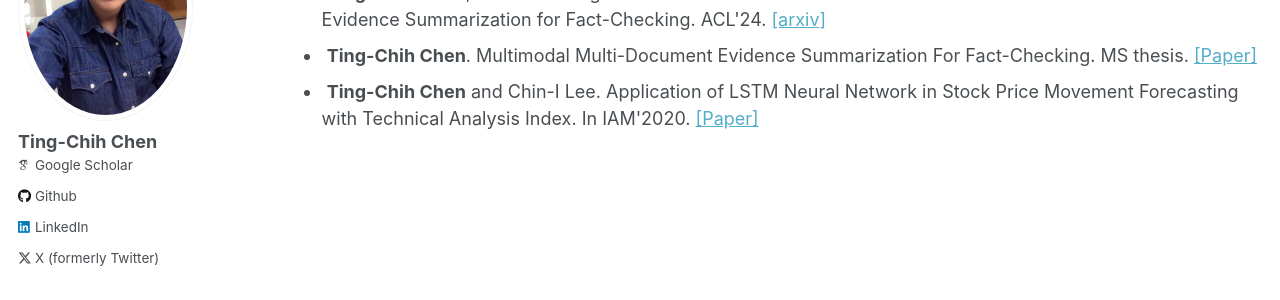
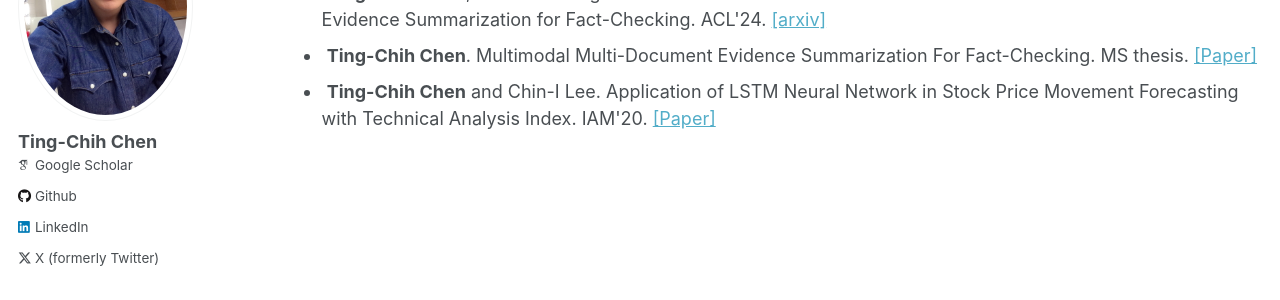
Before and after one commit to tingchihc/tingchihc.github.io, a Jekyll site: the page built from _pages/publications.md, in a window 1280 px wide. Shown: the part 214-514 px from the top of the page. Built offline with Jekyll 4.4.1, drawn with Linux system fonts in a browser that asks for light colours; some web fonts are replaced.

Commit message:
Update publications.md

```diff
--- a/_pages/publications.md
+++ b/_pages/publications.md
@@ -14,7 +14,7 @@ author_profile: true
 
   <li><div class="wordwrap"> <b>Ting-Chih Chen</b>. Multimodal Multi-Document Evidence Summarization For Fact-Checking. MS thesis. <a href="files/VT_Ting_THESIS.pdf">[Paper]</a></div></li>
 
-  <li><div class="wordwrap"> <b>Ting-Chih Chen</b> and Chin-I Lee. Application of LSTM Neural Network in Stock Price Movement Forecasting with Technical Analysis Index. In IAM'2020. <a href="files/IAM2020.pdf">[Paper]</a></div></li>
+  <li><div class="wordwrap"> <b>Ting-Chih Chen</b> and Chin-I Lee. Application of LSTM Neural Network in Stock Price Movement Forecasting with Technical Analysis Index. IAM'20. <a href="files/IAM2020.pdf">[Paper]</a></div></li>
 
   </ul>
 
```
